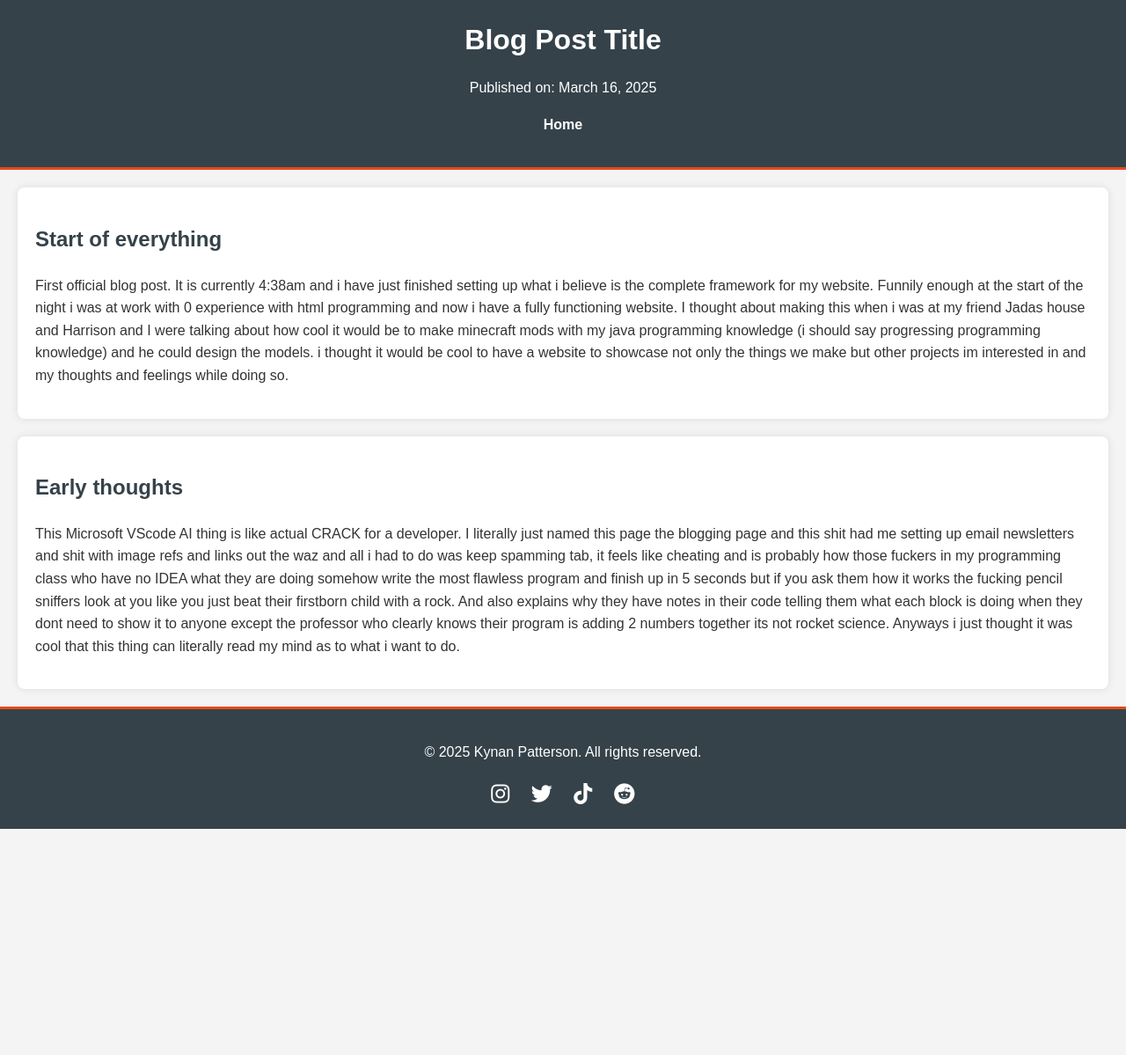
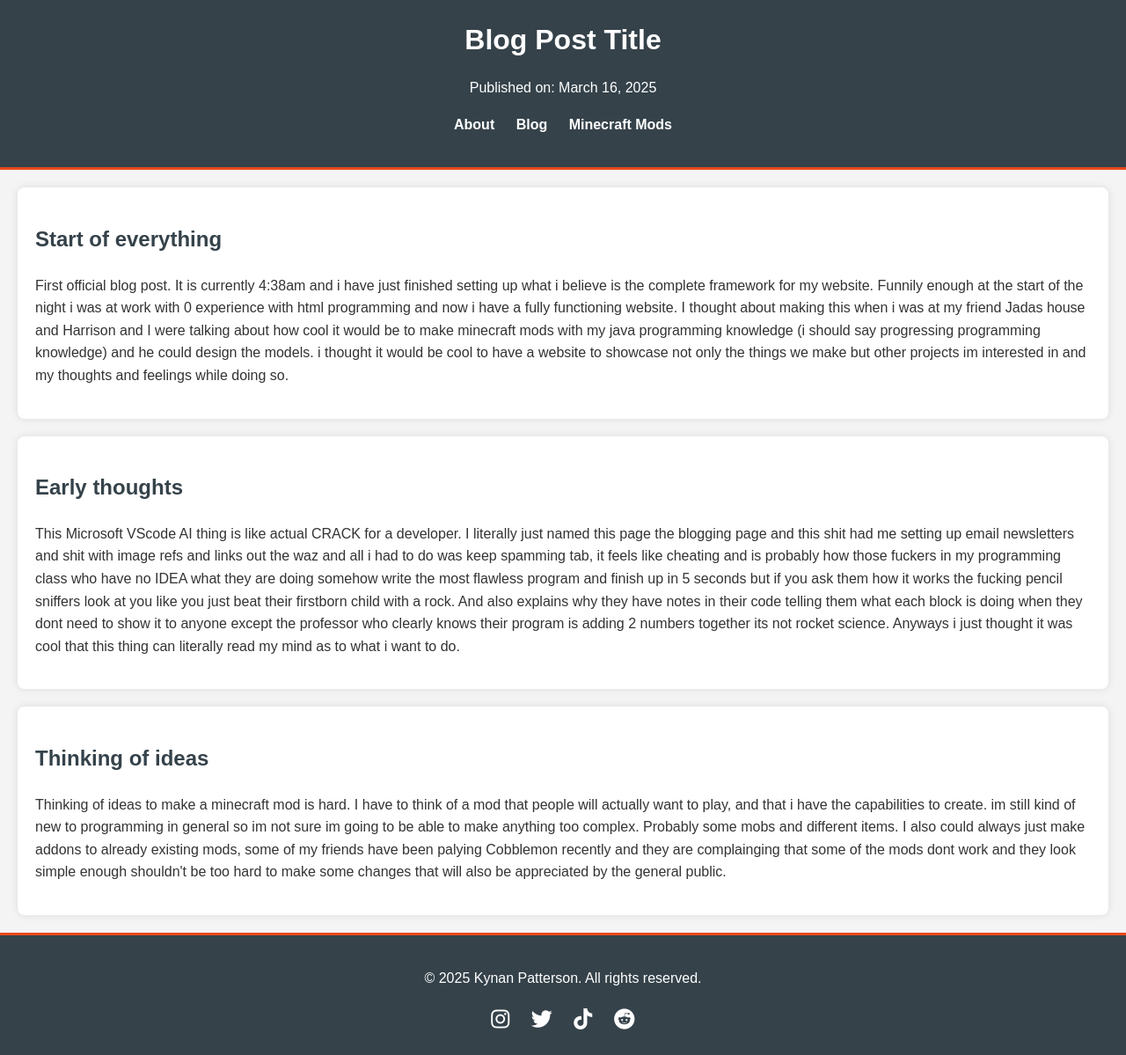
Before and after one commit to Sleepybrotatoes/First_website, a website: page Blog_main.html in a window 1280 px wide. Shown: the whole page at 88% size. Before the commit the page ends 942 px from the top, so only its background shows below. Drawn offline with Linux system fonts and the light colour scheme.

Commit message:
Update Blog_main.html

```diff
--- a/Blog_main.html
+++ b/Blog_main.html
@@ -14,7 +14,9 @@
             <p>Published on: <time datetime="2025-03-16">March 16, 2025</time></p>
             <nav>
                 <ul>
-                    <li><a href="index.html">Home</a></li>
+                    <li><a href="index.html">About</a></li>
+                    <li><a href="Blog_main.html">Blog</a></li>
+                    <li><a href="Minecraftmods.html">Minecraft Mods</a></li>
                 </ul>
             </nav>
         </header>
@@ -32,6 +34,13 @@
                 in their code telling them what each block is doing when they dont need to show it to anyone except the professor who clearly knows their program is adding 2 numbers together its not rocket science. Anyways i just thought it was cool that this thing can literally read my mind as to what i want to do.
             </p>
         </section>
+        <section id="blog-post3">
+            <h2>Thinking of ideas</h2>
+            <p>Thinking of ideas to make a minecraft mod is hard. I have to think of a mod that people will actually want to play, and that i have the capabilities to create. im still kind of new to programming in general so im not sure im going to be able to make anything too complex. Probably some mobs and different items.
+                I also could always just make addons to already existing mods, some of my friends have been palying Cobblemon recently and they are complainging that some of the mods dont work and they look simple enough shouldn't be too hard to make some changes that will also be appreciated by the general public.
+
+            </p>
+        </section>
         <footer>
             <p>&copy; 2025 Kynan Patterson. All rights reserved.</p>
             <div class="social-links">
```
